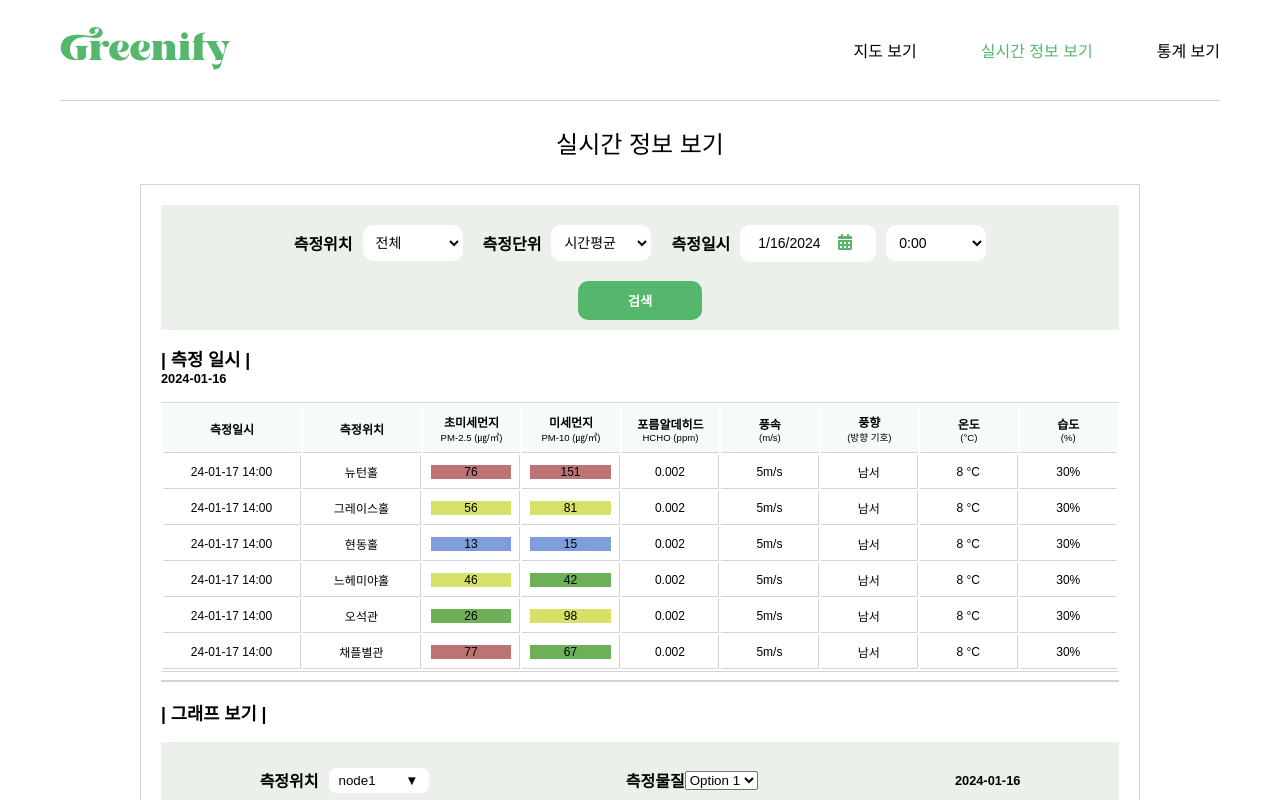
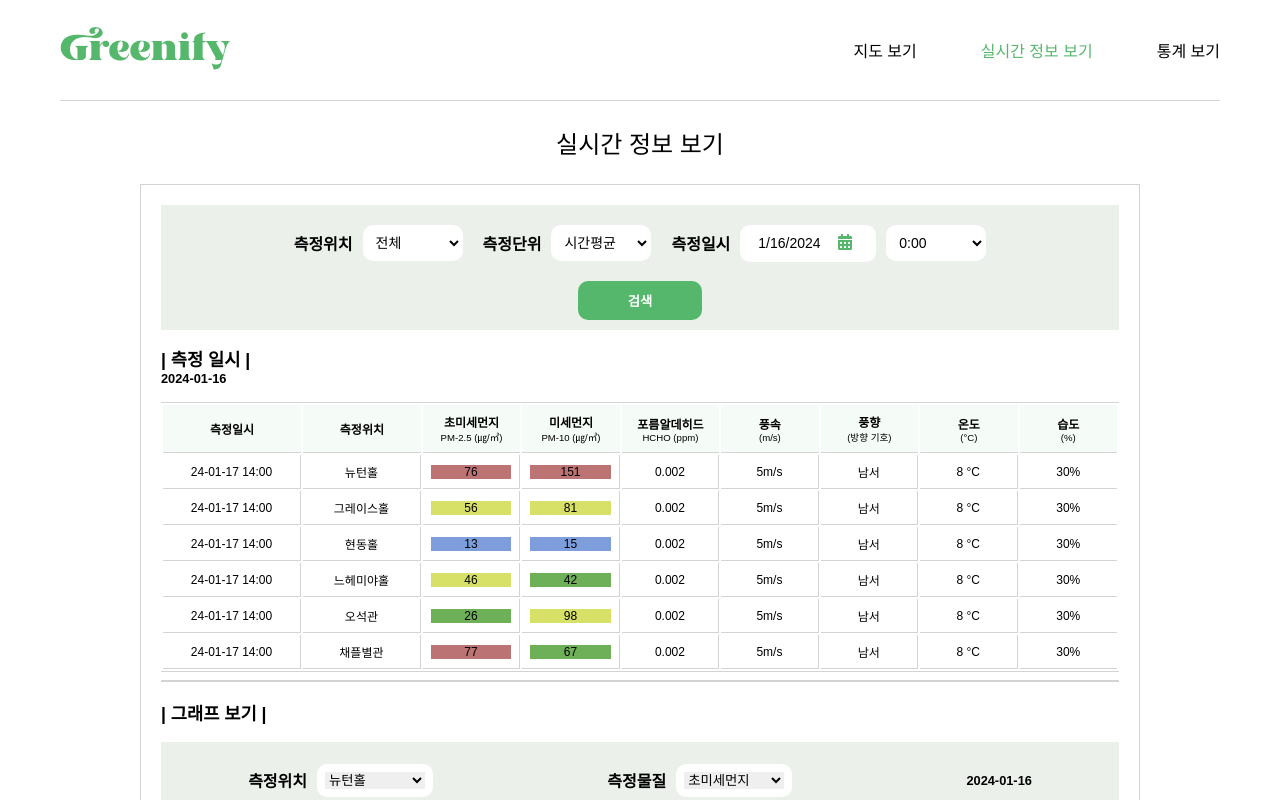
Before and after one commit to dmsvk0217/micro_measurable_client, a React (Create React App) app in the folder client/: page /realTime in a window 1280 px wide. Shown: the top 800 px of the page. Built offline with nearby package versions, Linux system fonts and the light colour scheme.

Commit message:
0123신원: rt-graph select 수정

```diff
--- a/client/src/pages/RealTimeView/RTGraph/RTGraph.css
+++ b/client/src/pages/RealTimeView/RTGraph/RTGraph.css
@@ -17,16 +17,7 @@
 
 .RT-graph-select-container p{
     font-weight: bold;
-}
-
-.RT-graph-location {
-    display: flex;
-    align-items: center;
-}
-
-.RT-graph-matter {
-    display: flex;
-    align-items: center;
+    margin-right: 10px;
 }
 
 /* 오늘 일자 css */
@@ -35,75 +26,22 @@
     font-weight: bold;
 }
 
-/* 측정위치 css */
-.RT-graph-location-dropdown{
-    position: relative;
+.RT-graph-location , .RT-graph-matter {
+    display: flex;
+    align-items: center;
 }
 
-.RT-graph-location-dropdown .menu {
-    border: none;
-    background-color: white;
-    border-radius: 7px;
-    padding: 5px 10px;
-    width: 100px;
-    margin-left: 10px;
-    display: flex;
-    justify-content:space-between;
+.RT-graph-dropdown select {
+    border:none;
+    width: 100%;
 }
 
-.RT-graph-location-dropdown .options {
-    display: flex;
-    flex-direction: column;
-    position: absolute;
-    z-index: inherit;
-    border: 1px solid #E9E9E9;
-    border-radius: 7px;
-    margin-left: 9px;
-    background-color: white;
+.RT-graph-dropdown{
+    width: 100px;
+    padding: 8px;
+    font-size: 14px;
+    border-radius: 10px;
+    background-color: #fff;
+    border-color: transparent;
+    cursor: pointer;
 }
-
-.RT-graph-location-dropdown .options Button {
-    background-color: white;
-    border: none;
-    padding: 5px 10px;
-    width: 100px;
-    border-radius: 7px;
-    text-align: left;
-}
-
-
-/* 측정물질 css */
-.RT-graph-matter-dropdown{
-    position: relative;
-}
-
-.RT-graph-matter-dropdown .menu {
-    border: none;
-    background-color: white;
-    border-radius: 7px;
-    padding: 5px 10px;
-    width: 120px;
-    margin-left: 10px;
-    display: flex;
-    justify-content:space-between;
-}
-
-.RT-graph-matter-dropdown .options {
-    display: flex;
-    flex-direction: column;
-    position: absolute;
-    z-index: inherit;
-    border: 1px solid #E9E9E9;
-    border-radius: 7px;
-    margin-left: 9px;
-    background-color: white;
-}
-
-.RT-graph-matter-dropdown .options Button {
-    background-color: white;
-    border: none;
-    padding: 5px 10px;
-    width: 120px;
-    border-radius: 7px;
-    text-align: left;
-}
--- a/client/src/pages/RealTimeView/RTGraph/RTGraph.js
+++ b/client/src/pages/RealTimeView/RTGraph/RTGraph.js
@@ -11,66 +11,49 @@ Chart.register(...registerables, annotationPlugin);
 
 function RTGraph(){
 
-    const [isActiveLocation, setIsActiveLocation] = useState(false);
-    const [activeLocationButton, setActiveLocationButton] = useState('▼');
-    const [location,setLocation] = useState('node1');
+    const [location,setLocation] = useState('오석관');
+    const handleLocationChange = (event) => {
+        setLocation(event.target.value);
+    };
+
+    const [matter,setMatter] = useState('초미세먼지');
+    const handleMatterChange = (event) => {
+        setMatter(event.target.value);
+    };
 
 
-    const handleLocationSelect = () => {
-        setIsActiveLocation(true);
-        setActiveLocationButton('▲');
-    }
+    // const chooseMatter = (item) => {
+    //     setMatter(item);
 
-    const chooseLocation = (item) => {
-        setIsActiveLocation(false);
-        setActiveLocationButton('▼');
-        setLocation(item);
-    }
+    //     const newOptions = { ...options };
 
-    const [isActiveMatter, setIsActiveMatter] = useState(false);
-    const [activeMatterButton, setActiveMatterButton] = useState('▼');
-    const [matter,setMatter] = useState('초미세먼지');
+    //     if(item === "초미세먼지"){
+    //         newOptions.scales.y.ticks.suggestedMax = 80;
+    //         newOptions.scales.y.ticks.stepSize = 10;
 
+    //         newOptions.plugins.annotation.annotations.line2.yMax = 16;
+    //         newOptions.plugins.annotation.annotations.line3.yMax = 36;
+    //         newOptions.plugins.annotation.annotations.line4.yMax = 76;
 
-    const handleMatterSelect = () => {
-        setIsActiveMatter(true);
-        setActiveMatterButton('▲');
-    }
+    //         newOptions.plugins.annotation.annotations.line2.yMin = 16;
+    //         newOptions.plugins.annotation.annotations.line3.yMin = 36;
+    //         newOptions.plugins.annotation.annotations.line4.yMin = 76;
 
-    const chooseMatter = (item) => {
-        setIsActiveMatter(false);
-        setActiveMatterButton('▼');
-        setMatter(item);
+    //     }
+    //     if(item === "미세먼지"){
+    //         newOptions.scales.y.ticks.suggestedMax = 160;
+    //         newOptions.scales.y.ticks.stepSize = 20;
 
-        const newOptions = { ...options };
+    //         newOptions.plugins.annotation.annotations.line2.yMax = 31;
+    //         newOptions.plugins.annotation.annotations.line3.yMax = 81;
+    //         newOptions.plugins.annotation.annotations.line4.yMax = 151;
 
-        if(item === "초미세먼지"){
-            newOptions.scales.y.ticks.suggestedMax = 80;
-            newOptions.scales.y.ticks.stepSize = 10;
-
-            newOptions.plugins.annotation.annotations.line2.yMax = 16;
-            newOptions.plugins.annotation.annotations.line3.yMax = 36;
-            newOptions.plugins.annotation.annotations.line4.yMax = 76;
-
-            newOptions.plugins.annotation.annotations.line2.yMin = 16;
-            newOptions.plugins.annotation.annotations.line3.yMin = 36;
-            newOptions.plugins.annotation.annotations.line4.yMin = 76;
-
-        }
-        if(item === "미세먼지"){
-            newOptions.scales.y.ticks.suggestedMax = 160;
-            newOptions.scales.y.ticks.stepSize = 20;
-
-            newOptions.plugins.annotation.annotations.line2.yMax = 31;
-            newOptions.plugins.annotation.annotations.line3.yMax = 81;
-            newOptions.plugins.annotation.annotations.line4.yMax = 151;
-
-            newOptions.plugins.annotation.annotations.line2.yMin = 31;
-            newOptions.plugins.annotation.annotations.line3.yMin = 81;
-            newOptions.plugins.annotation.annotations.line4.yMin = 151;
-        }
-        setOptions(newOptions);
-    }
+    //         newOptions.plugins.annotation.annotations.line2.yMin = 31;
+    //         newOptions.plugins.annotation.annotations.line3.yMin = 81;
+    //         newOptions.plugins.annotation.annotations.line4.yMin = 151;
+    //     }
+    //     setOptions(newOptions);
+    // }
 
 
 
@@ -138,12 +121,6 @@ function RTGraph(){
         }
     });
 
-    const [selectedValue, setSelectedValue] = useState("option1"); // 현재 선택된 값을 관리하는 상태
-
-    // 사용자가 옵션을 선택할 때 호출될 함수
-    const handleMatterChange = (event) => {
-        setSelectedValue(event.target.value); // 선택된 값을 상태로 설정
-    };
 
 
     return (
@@ -152,41 +129,25 @@ function RTGraph(){
             <div className='RT-graph-select-container'>
                 <div className='RT-graph-location'>
                     <p>측정위치</p>
-                    <div className='RT-graph-location-dropdown'>
-                        <button className='menu' onClick={()=>handleLocationSelect()}><span>{location}</span><span>{activeLocationButton}</span></button>
-                        {isActiveLocation && (
-                            <div className='options'>
-                               <button onClick={() => chooseLocation('node1')}>node1</button>
-                               <button onClick={() => chooseLocation('node2')}>node2</button>
-                               <button onClick={() => chooseLocation('node3')}>node3</button>
-                            </div>
-                        )}
+                    <div className='RT-graph-dropdown'>
+                        <select value={location} onChange={handleLocationChange}>
+                            <option value="option1">뉴턴홀</option>
+                            <option value="option2">오석관</option>
+                            <option value="option3">느헤미야홀</option>
+                        </select>
                     </div>
                 </div>
                 <div className='RT-graph-matter'>
                     <p>측정물질</p>
-                    {/* <div className='RT-graph-matter-dropdown'>
-                        <button className='menu' onClick={()=>handleMatterSelect()}><span>{matter}</span><span>{activeMatterButton}</span></button>
-
-                        {isActiveMatter && (
-                            <div className='options'>
-                               <button onClick={() => chooseMatter('초미세먼지')}>초미세먼지</button>
-                               <button onClick={() => chooseMatter('미세먼지')}>미세먼지</button>
-                               <button onClick={() => chooseMatter('포름알데히드')}>포름알데히드</button>
-                            </div>
-                        )}
-                    </div> */}
-
-                    <div>
-                        <select value={selectedValue} onChange={handleMatterChange}>
-                            <option value="option1">Option 1</option>
-                            <option value="option2">Option 2</option>
-                            <option value="option3">Option 3</option>
+                    <div className='RT-graph-dropdown'>
+                        <select value={matter} onChange={handleMatterChange}>
+                            <option value="option1">초미세먼지</option>
+                            <option value="option2">미세먼지</option>
+                            <option value="option3">포름알데히드</option>
                         </select>
                     </div>
                 </div>
                 <CurrentDate/>
-
             </div>
             <Line data={data} options={options} />
         </div>
```
